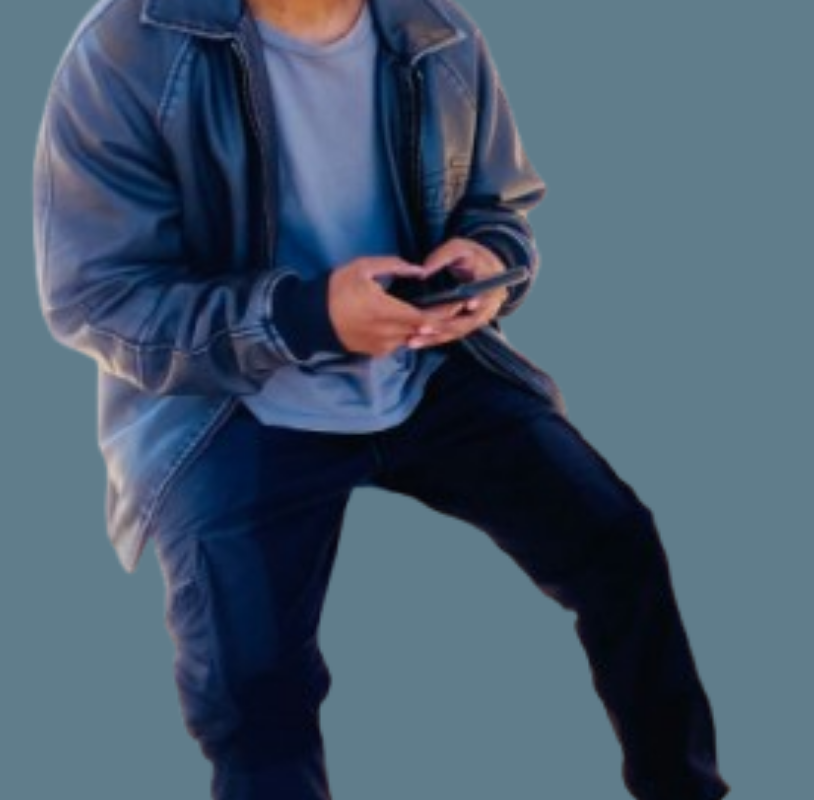
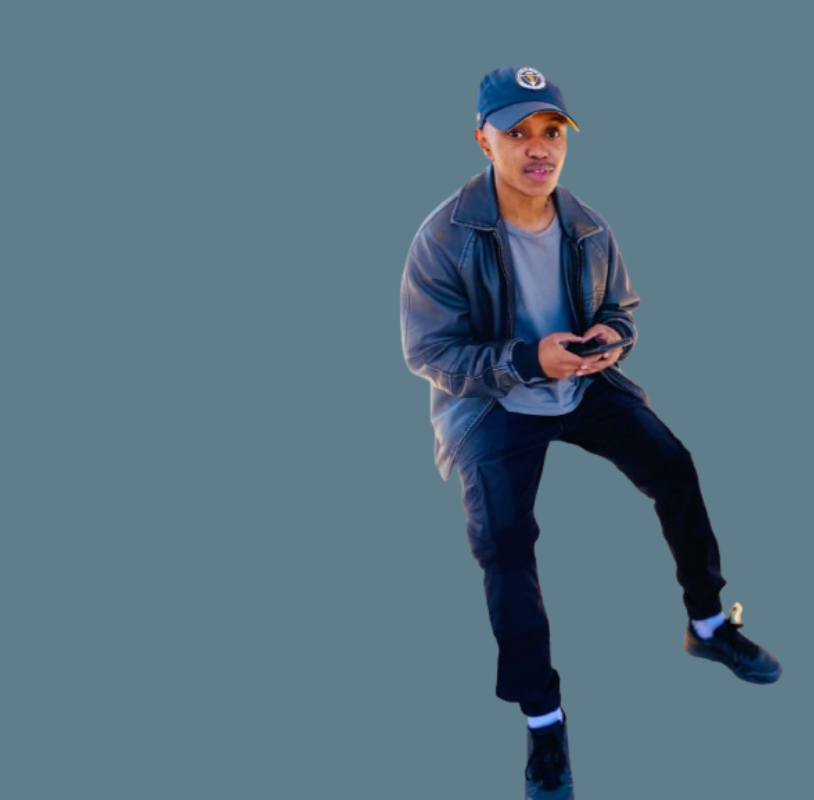
Before and after one commit to uyanda-maseti/riq-st-patrick, a plain HTML site: page index.html in a window 1280 px wide. Shown: the whole page, without its empty margins (29-843 px from the left). Drawn offline with Linux system fonts and the light colour scheme.

Commit message:
Position background image

```diff
--- a/css/style.css
+++ b/css/style.css
@@ -12,9 +12,12 @@ body {
 }
 
 #header {
-    width: 100%;
+    width: 100vw;
     height: 100vh;
     background-image: url(../img/hero-background.png);
-    background-size: cover;
-    background-position: center;
+    background-size: contain;
+    background-repeat: no-repeat;
+    background-position: 400px center;
+
+
 }
```
